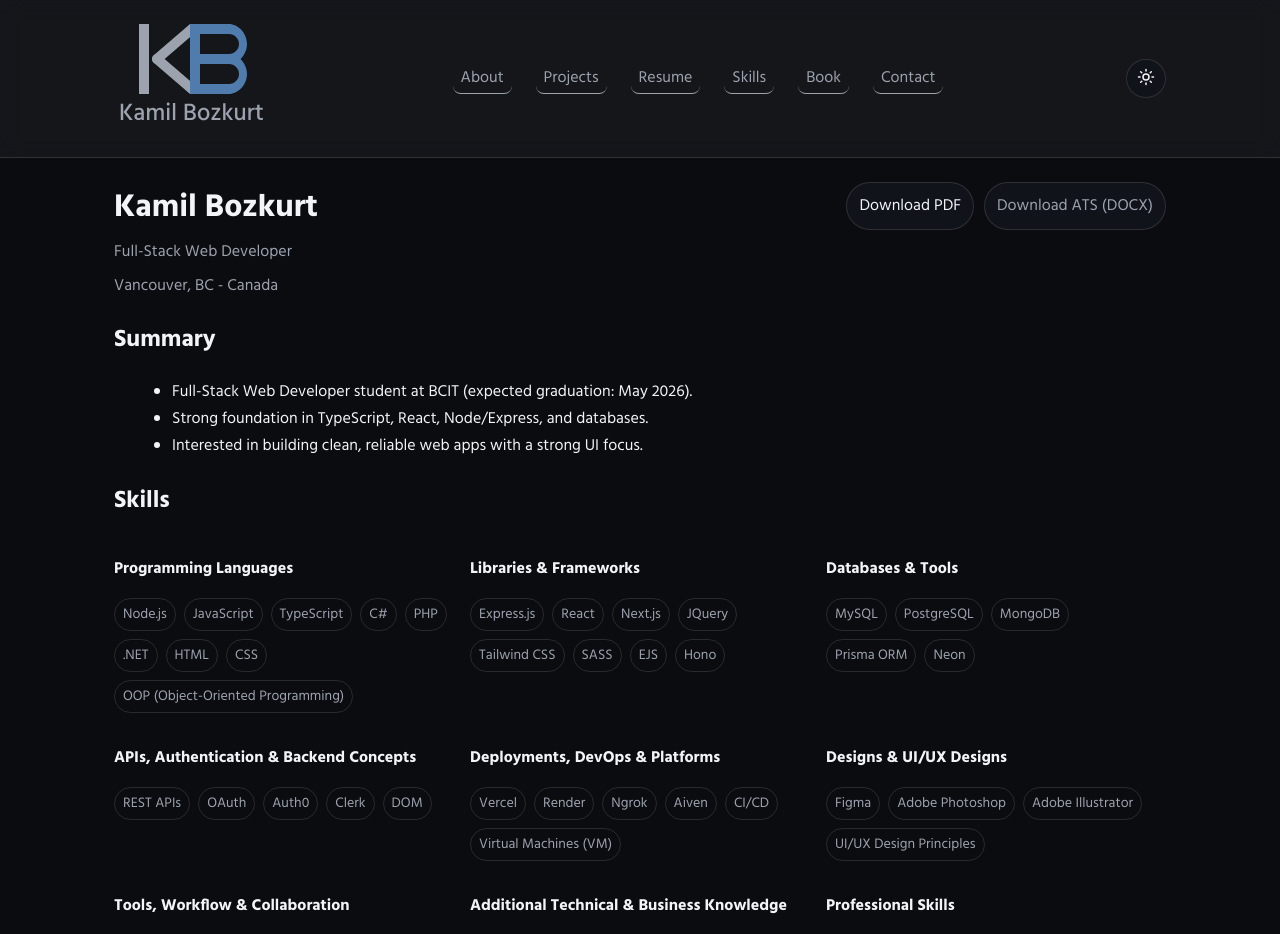
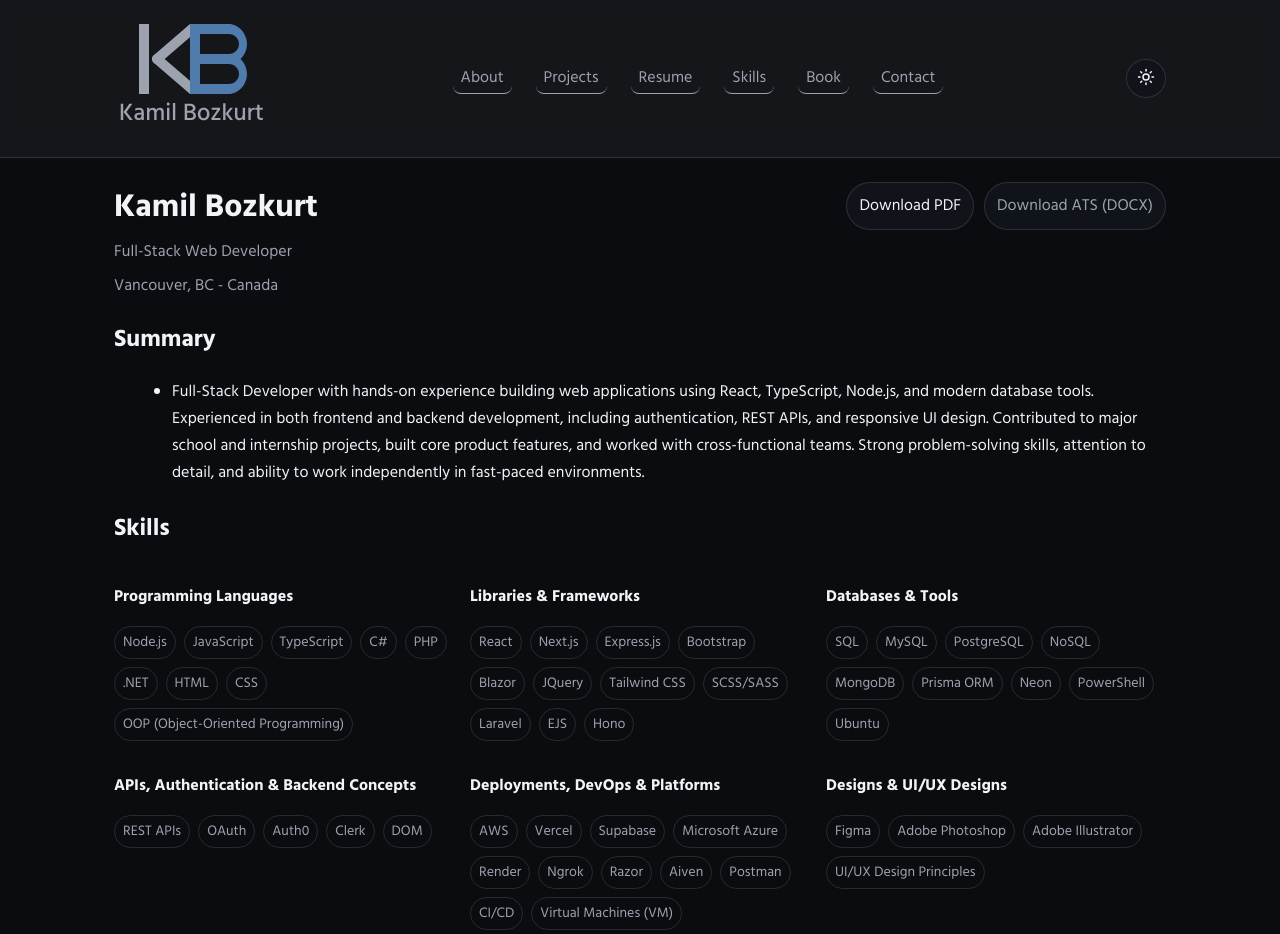
Before and after one commit to KamilBozz/Portfolio, a React (Vite) app: page /resume in a window 1280 px wide. Shown: the top 934 px of the page. Built offline with nearby package versions, Linux system fonts and the light colour scheme; a web font is replaced by a local one.

Commit message:
change resume

```diff
--- a/src/data/resume.ts
+++ b/src/data/resume.ts
@@ -8,9 +8,7 @@ export const resumeData = {
   },
 
   summary: [
-    "Full-Stack Web Developer student at BCIT (expected graduation: May 2026).",
-    "Strong foundation in TypeScript, React, Node/Express, and databases.",
-    "Interested in building clean, reliable web apps with a strong UI focus.",
+    "Full-Stack Developer with hands-on experience building web applications using React, TypeScript, Node.js, and modern database tools. Experienced in both frontend and backend development, including authentication, REST APIs, and responsive UI design. Contributed to major school and internship projects, built core product features, and worked with cross-functional teams. Strong problem-solving skills, attention to detail, and ability to work independently in fast-paced environments.",
   ],
 
   experience: [
@@ -70,13 +68,13 @@ export const resumeData = {
 
   skills: {
     programmingLanguages: ["Node.js", "JavaScript", "TypeScript", "C#", "PHP", ".NET", "HTML", "CSS", "OOP (Object-Oriented Programming)"],
-    librariesAndFrameworks: ["Express.js", "React", "Next.js", "JQuery", "Tailwind CSS", "SASS", "EJS", "Hono"],
-    databasesAndTools: ["MySQL", "PostgreSQL", "MongoDB", "Prisma ORM", "Neon"],
+    librariesAndFrameworks: ["React", "Next.js", "Express.js", "Bootstrap", "Blazor", "JQuery", "Tailwind CSS", "SCSS/SASS", "Laravel", "EJS", "Hono"],
+    databasesAndTools: ["SQL", "MySQL", "PostgreSQL", "NoSQL", "MongoDB", "Prisma ORM", "Neon", "PowerShell", "Ubuntu"],
     apisAndAuthentication: ["REST APIs", "OAuth", "Auth0", "Clerk", "DOM"],
-    deploymentsDevopsPlatforms: ["Vercel", "Render", "Ngrok", "Aiven", "CI/CD", "Virtual Machines (VM)"],
+    deploymentsDevopsPlatforms: ["AWS", "Vercel", "Supabase", "Microsoft Azure", "Render", "Ngrok", "Razor", "Aiven", "Postman", "CI/CD", "Virtual Machines (VM)"],
     designsUiUx: ["Figma", "Adobe Photoshop", "Adobe Illustrator", "UI/UX Design Principles"],
     toolsWorkflowCollaboration: ["GitHub", "Agile Methodologies", "Scrum", "Jira", "Trello", "Slack"],
-    additionalTechnicalBusinessKnowledge: ["Digital Marketing", "SEO", "E-commerce", "IT Law"],
+    additionalTechnicalBusinessKnowledge: ["Digital Marketing", "SEO", "A/B Testing", "E-commerce", "IT Law"],
     professionalSkills: ["Problem Solving", "Time Management", "Attention to Detail", "Working Independently", "Responsibility & Reliability", "Communication & Collaboration"],
   },
 };
```
Also changed, not shown: 1 other file (tests, documents, lock files or other folders).
